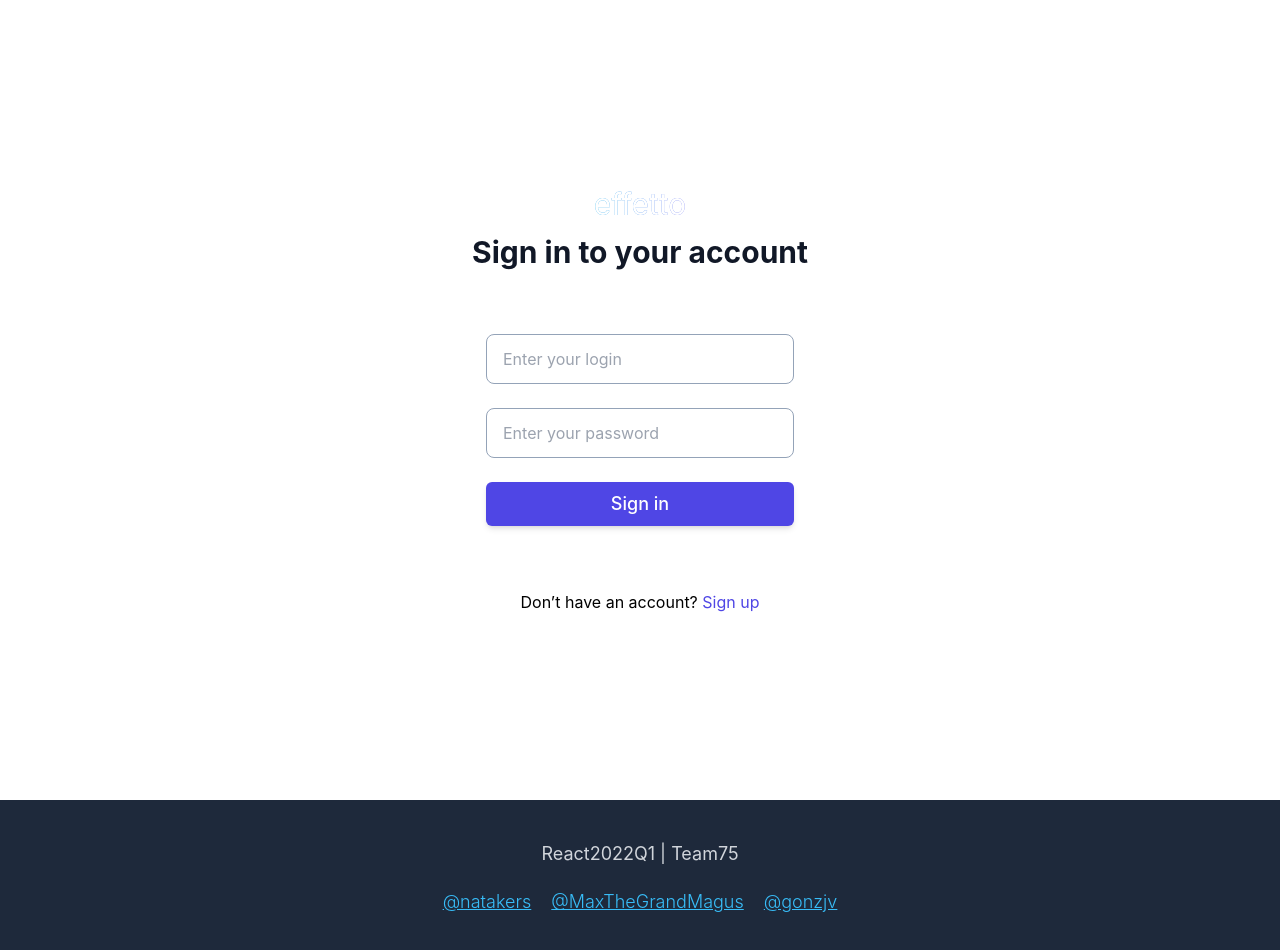
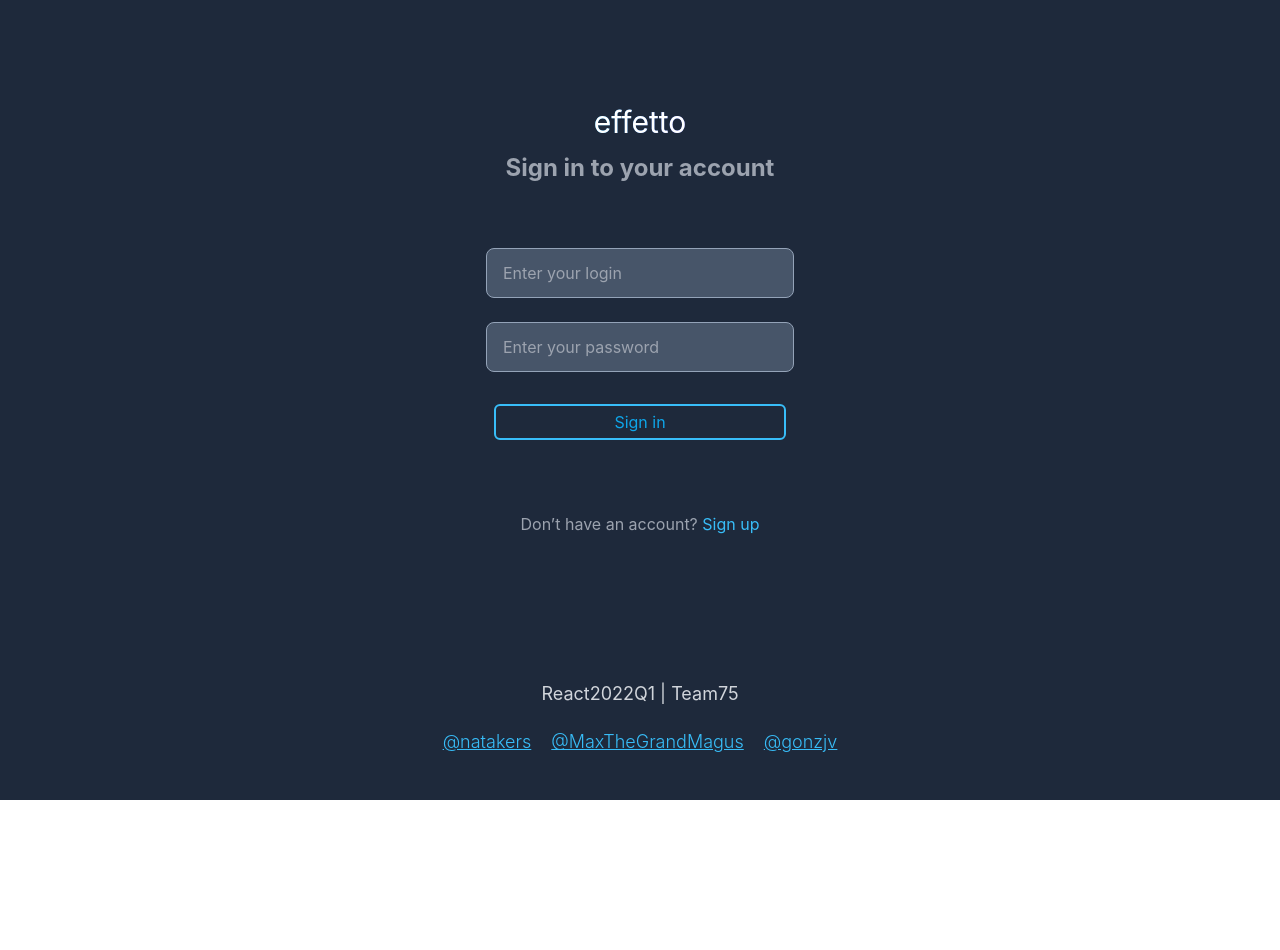
Before and after one commit to natakers/projectManagementApp, a React (Create React App) app: page /signin in a window 1280 px wide. Shown: the top 950 px of the page. After the commit the page ends 800 px from the top, so only its background shows below. Built offline with nearby package versions, Linux system fonts and the light colour scheme.

Commit message:
refactor: sign in and sign up pages

```diff
--- a/src/pages/SigninPage.tsx
+++ b/src/pages/SigninPage.tsx
@@ -7,8 +7,8 @@ import { signin, reset } from '../store/auth/authSlice';
 import Spinner from '../components/Spinner';
 import { useCookies } from 'react-cookie';
 import Logo from '../components/logo';
-import { getCookie } from '../helpers/cookie';
 import { FormattedMessage, useIntl } from 'react-intl';
+import { themes } from '../components/main-route/boardButton';
 
 type Props = {};
 
@@ -71,21 +71,23 @@ const SigninPage = (props: Props) => {
       });
   };
   const intl = useIntl();
-  const placeholderLog = intl.formatMessage({id: 'placeholderSignInLog'});
-  const placeholderPas = intl.formatMessage({id: 'placeholderSignInPas'});
+  const placeholderLog = intl.formatMessage({
+    id: 'placeholderSignInLog',
+  });
+  const placeholderPas = intl.formatMessage({
+    id: 'placeholderSignInPas',
+  });
 
   if (isLoading) {
     return <Spinner />;
   }
 
-
-
   return (
-    <section className="signin-page min-h-screen w-full px-6 py-6 flex flex-col justify-center items-center gap-16 bg-white">
+    <section className="signin-page min-h-[80vh] w-full px-6 py-6 flex flex-col justify-center items-center gap-16 bg-slate-800">
       <div className="logo__container w-full flex flex-col justify-center items-center gap-3">
         <Logo />
-        <p className="title text-center font-bold text-3xl text-gray-900">
-        <FormattedMessage id='enterAccount' />
+        <p className="title text-center font-bold text-2xl text-gray-400">
+          <FormattedMessage id="enterAccount" />
         </p>
       </div>
       <form
@@ -101,7 +103,7 @@ const SigninPage = (props: Props) => {
             placeholder={placeholderLog}
             onChange={onChange}
             required
-            className="form__control inline-flex w-full items-center px-4 py-3 border border-solid border-slate-400 rounded-lg"
+            className="form__control inline-flex bg-slate-600 w-full items-center px-4 py-3 border border-solid border-slate-400 rounded-lg"
           />
         </div>
         <div className="form__item w-full">
@@ -113,25 +115,28 @@ const SigninPage = (props: Props) => {
             placeholder={placeholderPas}
             onChange={onChange}
             required
-            className="form__control inline-flex w-full items-center px-4 py-3 border border-solid border-slate-400 rounded-lg"
+            className="form__control inline-flex bg-slate-600 w-full items-center px-4 py-3 border border-solid border-slate-400 rounded-lg"
           />
         </div>
         <div className="form__item w-full flex justify-center">
           <button
             type="submit"
-            className="form__button w-full px-4 py-2 text-lg border-transparent rounded-md shadow-md font-medium text-white bg-indigo-600 hover:bg-indigo-700 transition-all duration-200"
+            className={`${themes.light} border-2 w-full rounded-md flex items-center justify-center border-sky-400`}
           >
-            <FormattedMessage id='signIn' />
+            <FormattedMessage id="signIn" />
           </button>
         </div>
       </form>
-      <div className="have-account w-full flex justify-center items-center">
-        <span><FormattedMessage id='dontHaveAccount' />&nbsp;</span>
+      <div className="have-account text-gray-400 w-full flex justify-center items-center">
+        <span>
+          <FormattedMessage id="dontHaveAccount" />
+          &nbsp;
+        </span>
         <Link
           to="/signup"
-          className="text-indigo-600 hover:text-indigo-700 transition-all duration-200"
+          className="text-sky-400 hover:text-indigo-500 transition-all duration-200"
         >
-          <FormattedMessage id='signUp' />
+          <FormattedMessage id="signUp" />
         </Link>
       </div>
     </section>
--- a/src/pages/SignupPage.tsx
+++ b/src/pages/SignupPage.tsx
@@ -9,6 +9,7 @@ import { useCookies } from 'react-cookie';
 import { getCookie } from '../helpers/cookie';
 import { useSelector } from 'react-redux';
 import { FormattedMessage, useIntl } from 'react-intl';
+import { themes } from '../components/main-route/boardButton';
 
 type Props = {};
 
@@ -75,20 +76,26 @@ const SignupPage = (props: Props) => {
   };
 
   const intl = useIntl();
-  const placeholderLog = intl.formatMessage({id: 'placeholderSignInLog'});
-  const placeholderName = intl.formatMessage({id: 'placeholderSignUpName'});
-  const placeholderPas = intl.formatMessage({id: 'placeholderSignInPas'});
+  const placeholderLog = intl.formatMessage({
+    id: 'placeholderSignInLog',
+  });
+  const placeholderName = intl.formatMessage({
+    id: 'placeholderSignUpName',
+  });
+  const placeholderPas = intl.formatMessage({
+    id: 'placeholderSignInPas',
+  });
 
   if (isLoading) {
     return <Spinner />;
   }
 
   return (
-    <section className="signup-page w-full min-h-screen px-6 py-6 flex flex-col justify-center items-center gap-16">
+    <section className="signup-page w-full min-h-[80vh] px-6 py-6 flex flex-col justify-center items-center gap-16">
       <div className="logo__container w-full flex flex-col justify-center items-center gap-3">
         <Logo />
-        <p className="title text-center font-bold text-3xl text-gray-900">
-        <FormattedMessage id='enterSignUp' />
+        <p className="title text-center font-bold text-2xl text-gray-400">
+          <FormattedMessage id="enterSignUp" />
         </p>
       </div>
       <form
@@ -104,7 +111,7 @@ const SignupPage = (props: Props) => {
             placeholder={placeholderName}
             onChange={onChange}
             required
-            className="form__control inline-flex w-full items-center px-4 py-3 border border-solid border-slate-400 rounded-lg"
+            className="form__control bg-gray-600 inline-flex w-full items-center px-4 py-3 border border-solid border-slate-400 rounded-lg"
           />
         </div>
         <div className="form__item w-full">
@@ -116,7 +123,7 @@ const SignupPage = (props: Props) => {
             placeholder={placeholderLog}
             onChange={onChange}
             required
-            className="form__control inline-flex w-full items-center px-4 py-3 border border-solid border-slate-400 rounded-lg"
+            className="form__control inline-flex bg-gray-600 w-full items-center px-4 py-3 border border-solid border-slate-400 rounded-lg"
           />
         </div>
         <div className="form__item w-full">
@@ -128,25 +135,28 @@ const SignupPage = (props: Props) => {
             placeholder={placeholderPas}
             onChange={onChange}
             required
-            className="form__control inline-flex w-full items-center px-4 py-3 border border-solid border-slate-400 rounded-lg"
+            className="form__control inline-flex w-full bg-gray-600 items-center px-4 py-3 border border-solid border-slate-400 rounded-lg"
           />
         </div>
         <div className="form__item w-full flex justify-center">
           <button
             type="submit"
-            className="form__button w-full px-4 py-2 text-lg border-transparent rounded-md shadow-md font-medium text-white bg-indigo-600 hover:bg-indigo-700 transition-all duration-200"
+            className={`${themes.light} border-2 w-full rounded-md flex items-center justify-center border-sky-400`}
           >
-            <FormattedMessage id='signUp' />
+            <FormattedMessage id="signUp" />
           </button>
         </div>
       </form>
-      <div className="have-account w-full flex justify-center items-center">
-        <span><FormattedMessage id='haveAccount' />&nbsp;</span>
+      <div className="have-account w-full text-gray-400 flex justify-center items-center">
+        <span>
+          <FormattedMessage id="haveAccount" />
+          &nbsp;
+        </span>
         <Link
           to="/signin"
-          className="text-indigo-600 hover:text-indigo-700 transition-all duration-200"
+          className="text-sky-400 hover:text-indigo-500 transition-all duration-200"
         >
-          <FormattedMessage id='signIn' />
+          <FormattedMessage id="signIn" />
         </Link>
       </div>
     </section>
--- a/src/pages/board-page.tsx
+++ b/src/pages/board-page.tsx
@@ -21,7 +21,6 @@ import {
   getColumnById,
   updateColumn,
 } from '../store/columns/colSlice';
-import { AnyObject } from 'immer/dist/internal';
 
 const BoardPage = () => {
   const [cookie] = useCookies(['user']);
@@ -37,11 +36,9 @@ const BoardPage = () => {
   const { colTasks } = useAppSelector(
     (state: AppState) => state.tasks
   );
-  const {
-    columns,
-    columnById,
-    isSuccess: isSuccessUpdate,
-  } = useAppSelector((state: AppState) => state.columns);
+  const { columnById, isSuccess: isSuccessUpdate } = useAppSelector(
+    (state: AppState) => state.columns
+  );
 
   const boardId = localStorage.getItem('boardId');
   const board = boards.find((el) => el.id === boardId);
```
Also changed, not shown: src/components/Header.tsx (+44 -21 lines).
